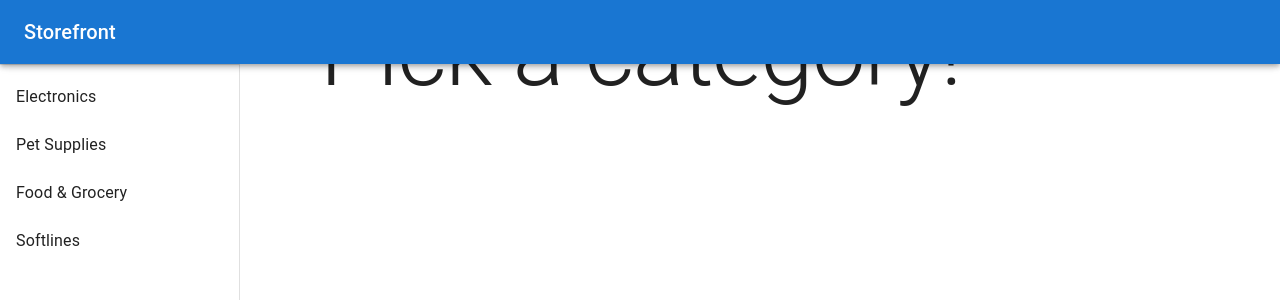
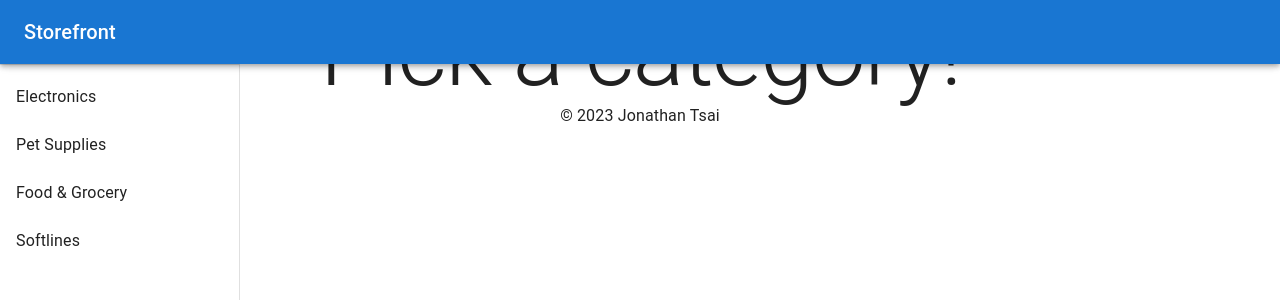
Before and after one commit to modopo/storefont, a React (Create React App) app: page / in a window 1280 px wide. Shown: the top 300 px of the page. Built offline with nearby package versions, Linux system fonts and the light colour scheme; the HTML template or start-up script is replaced by a standard one.

Commit message:
added footer

```diff
--- a/src/App.js
+++ b/src/App.js
@@ -4,7 +4,7 @@ import createStore from './store';
 import Header from './Components/Header';
 import Categories from './Components/Categories';
 import ActiveCategory from './Components/ActiveCategory';
-
+import Footer from './Components/Footer';
 
 function App() {
   return (
@@ -13,6 +13,7 @@ function App() {
         <Header />
         <Categories />
         <ActiveCategory />
+        <Footer />
       </div>
     </Provider>
 
--- /dev/null
+++ b/src/Components/Footer/index.js
@@ -0,0 +1,11 @@
+function Footer() {
+  return (
+    <footer
+      className="footer"
+      style={{ position: 'sticky', bottom: '0', textAlign: 'center' }}>
+      <span>&copy; 2023 Jonathan Tsai</span>
+    </footer>
+  );
+}
+
+export default Footer;
--- a/src/store/products.js
+++ b/src/store/products.js
@@ -22,7 +22,7 @@ const initialState = {
       quantity: 10
     },
     {
-      name: "Apple",
+      name: "Bananas",
       category: ['food_grocery', 'pet_supplies'],
       description: "An apple to feed animals or humans.",
       price: 2,
```
